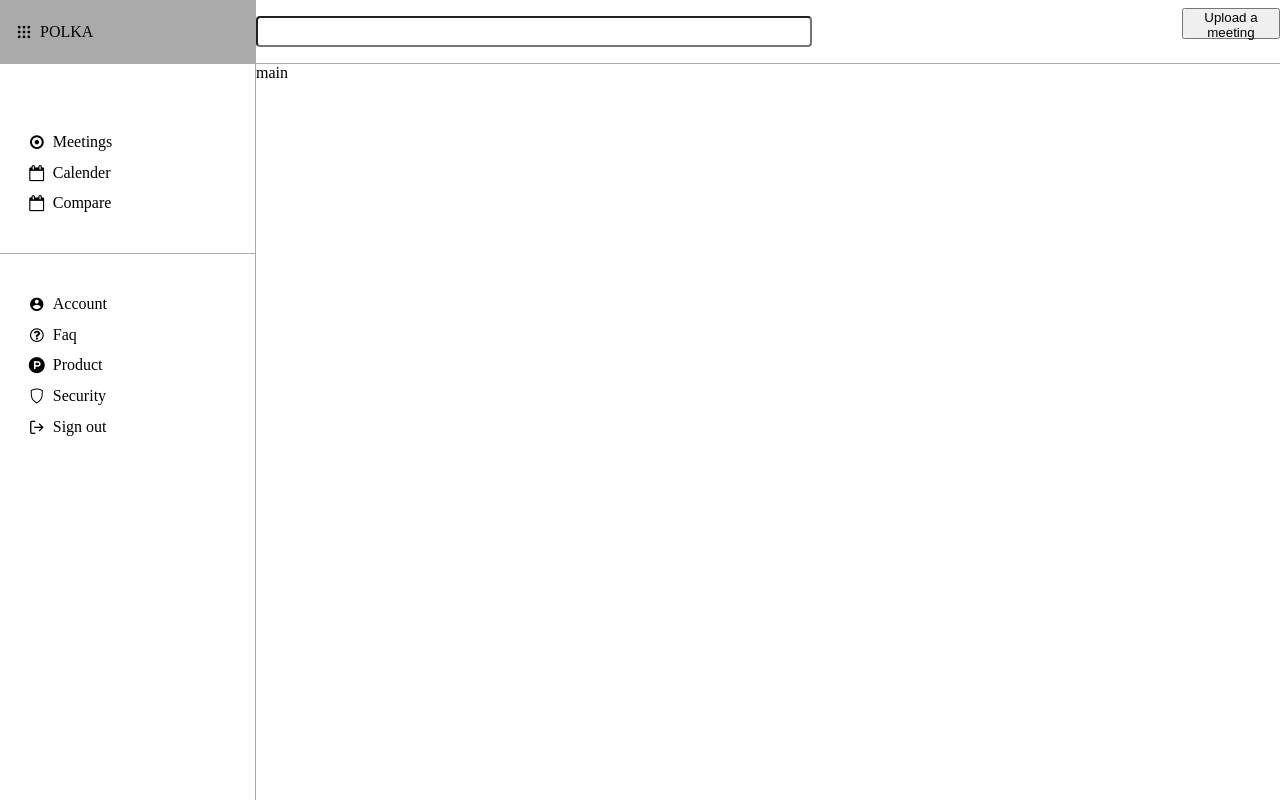
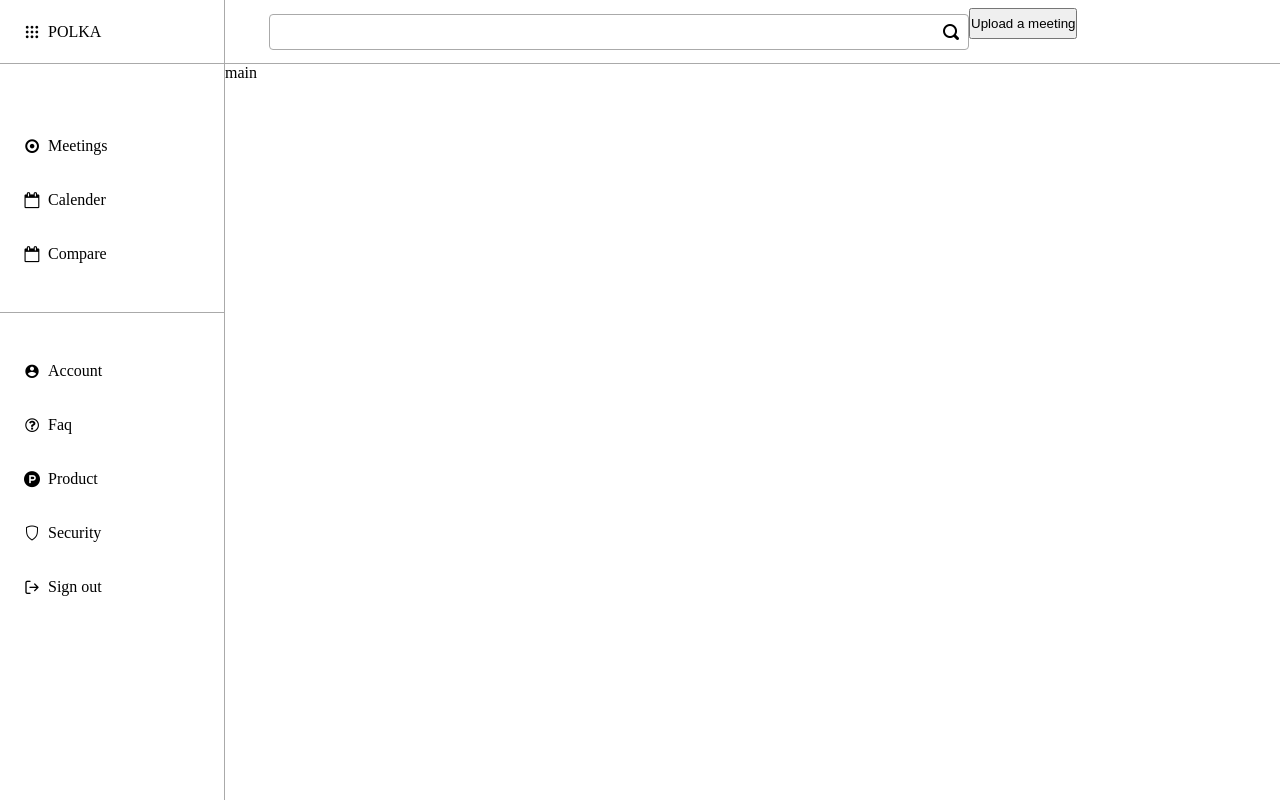
Before and after one commit to hrishikesh0x01/UITasks, a plain HTML site: page FlexMockUp/index.html in a window 1280 px wide. Drawn offline with Linux system fonts and the light colour scheme.

Commit message:
Added search icon. Gave some css to sidebar-items, and the header--> search-bar.

```diff
--- a/FlexMockUp/assets/css/style.css
+++ b/FlexMockUp/assets/css/style.css
@@ -20,11 +20,8 @@ html {
     flex-grow: 1;
 }
 
-.d-flex .icon {
+.icon {
     align-self: center;
-}
-
-.icon {
     padding-right: 0.5rem;
     width: 1.5rem;
     text-align: center;
@@ -49,19 +46,21 @@ html {
 .header-height {
     flex-basis: 8%;
     flex-shrink: 0;
-    min-height: 8%;
+    min-height: 56px;
     border-bottom: 1px solid #aaa;
 }
 
 .sidebar {
     flex-basis: 20%;
+    max-width: 225px;
+    min-width: max-content;
     overflow: hidden;
     border-right: 1px solid #aaa;
 }
 
 .sidebar-item {
-    padding: 0 1rem;
-    margin: 5%;
+    padding: 0.75rem;
+    margin: 0.75rem;
     align-items: center;
     border-radius: 0.5rem;
 }
@@ -85,13 +84,45 @@ html {
 }
 
 #search {
+    border: 1px solid #aaa;
     border-radius: 0.25rem;
-    width: 60%;
+    width: 700px;
     height: 50%;
+    min-height: 2.25rem;
+    padding: 0 10px;
+    font-size: 1rem;
+    outline: none;
 }
 
+/* #search:focus, #search:active {
+} */
+
 .search-bar {
+    padding-left: 2.75rem;
+    margin: auto 0;
+    width: max-content;
+    position: relative;
+    top: 0;
+    bottom: 0;
+    right: 0;
+    left: 0;
+}
+
+.search-input-con {
+    justify-content: center;
+    align-content: center;
     align-items: center;
+}
+
+.srch-icon {
+    position: absolute;
+    margin: auto 0;
+    margin-right: 10px;
+    width: 1rem;
+    height: 1rem;
+    top: 0;
+    right: 0;
+    bottom: 0;
 }
 
 .bottom-border {
--- a/FlexMockUp/assets/icons/style.css
+++ b/FlexMockUp/assets/icons/style.css
@@ -1,10 +1,10 @@
 @font-face {
   font-family: 'app';
-  src:  url('fonts/app.eot?h5t2b8');
-  src:  url('fonts/app.eot?h5t2b8#iefix') format('embedded-opentype'),
-    url('fonts/app.ttf?h5t2b8') format('truetype'),
-    url('fonts/app.woff?h5t2b8') format('woff'),
-    url('fonts/app.svg?h5t2b8#app') format('svg');
+  src:  url('fonts/app.eot?aw2gpm');
+  src:  url('fonts/app.eot?aw2gpm#iefix') format('embedded-opentype'),
+    url('fonts/app.ttf?aw2gpm') format('truetype'),
+    url('fonts/app.woff?aw2gpm') format('woff'),
+    url('fonts/app.svg?aw2gpm#app') format('svg');
   font-weight: normal;
   font-style: normal;
   font-display: block;
@@ -25,6 +25,9 @@
   -moz-osx-font-smoothing: grayscale;
 }
 
+.icon-search:before {
+  content: "\e909";
+}
 .icon-ic_fluent_grid_dots_filled_icon:before {
   content: "\e907";
 }
--- a/FlexMockUp/index.html
+++ b/FlexMockUp/index.html
@@ -12,9 +12,11 @@
     <body class="h100">
         <div class="wrapper d-flex h100">
             <aside class="d-flex sidebar f-col">
-                <section class="d-flex sidebar-item sidebar-top header-height">
-                    <div class="icon icon-ic_fluent_grid_dots_filled_icon"></div>
-                    <span>POLKA</span>
+                <section class="d-flex header-height">
+                    <div class="d-flex sidebar-item">
+                        <div class="icon icon-ic_fluent_grid_dots_filled_icon"></div>
+                        <span>POLKA</span>
+                    </div>
                 </section>
                 <nav class="nav d-flex f-col h100 f-grow">
                     <section class="sidebar-section bottom-border">
@@ -57,7 +59,8 @@
             </aside>
             <section class="d-flex f-col f-grow">
                 <header class="d-flex header header-height w100">
-                    <div class="d-flex search-bar h100 w100">
+                    <div class="search-bar">
+                        <div class="srch-icon icon-search"></div>
                         <input type="search" name="search" id="search">
                     </div>
                     <div class="header-button-con">
```
Also changed, not shown: FlexMockUp/assets/icons/demo-files/demo.css (+5 -2 lines), FlexMockUp/assets/icons/demo.html (+69 -10 lines), FlexMockUp/assets/icons/selection.json (+1 -1 lines), FlexMockUp/assets/icons/fonts/app.ttf, FlexMockUp/assets/icons/fonts/app.woff, 2 other files.
